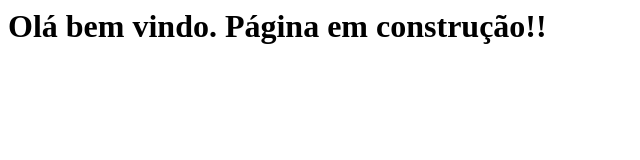
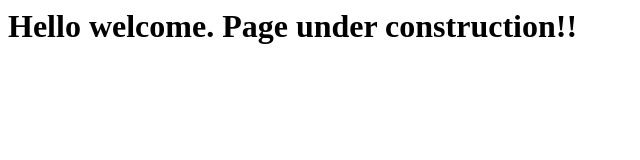
Before and after one commit to ads-freed/ads4freed.github.io, a plain HTML site: page index.html in a window 1280 px wide. Shown: the whole page, without its empty margins (0-640 px from the left). Drawn offline with Linux system fonts and the light colour scheme.

Commit message:
Update index.html

```diff
--- a/index.html
+++ b/index.html
@@ -1,8 +1,8 @@
 <html>
 	<head>
-		<title>SlipkProjects</title>
+		<title>SocksTunnel</title>
 	</head>
 	<body>
-		<h1>Olá bem vindo. Página em construção!!</h1>
+		<h1>Hello welcome. Page under construction!!</h1>
 	</body>
 </html>
```
